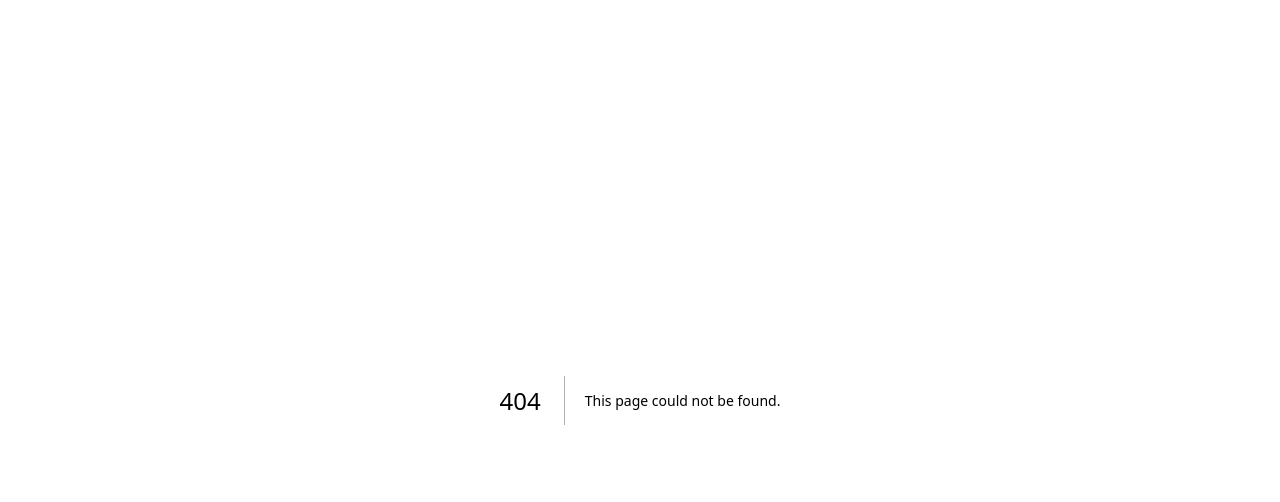
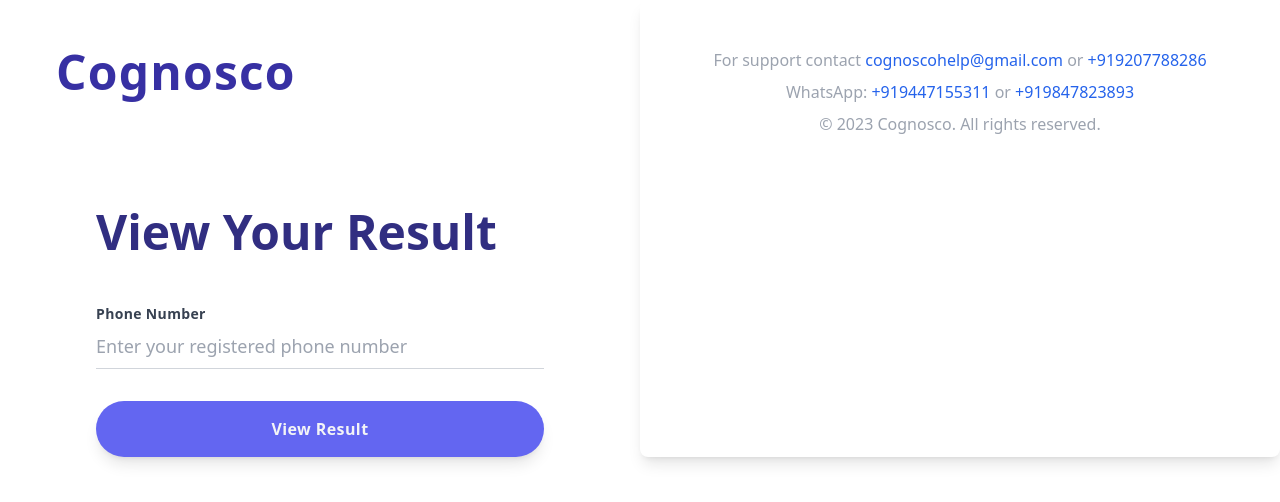
Before and after one commit to naaji-navas/railway, a Next.js app: page /rankresults in a window 1280 px wide. Before the commit this address had no page. Shown: the top 502 px of the page. Built offline with nearby package versions, Linux system fonts and the light colour scheme; no server answers.

Commit message:
add:View Result

```diff
--- a/src/common/UI/Landing/index.js
+++ b/src/common/UI/Landing/index.js
@@ -70,11 +70,17 @@ const Landing = () => {
               Login
             </Link> */}
             <Link
+              href="/rankresults"
+              className="inline-flex items-center justify-center px-4 py-2 text-base font-medium leading-6 text-white whitespace-no-wrap bg-blue-900 border border-transparent rounded-md shadow-sm hover:bg-indigo-500 focus:outline-none focus:ring-2 focus:ring-offset-2 focus:ring-indigo-600"
+            >
+              View Your Result
+            </Link>
+            <Link
               target="_blank"
               href="/assets/top-10.pdf"
               className="inline-flex items-center justify-center px-4 py-2 text-base font-medium leading-6 text-white whitespace-no-wrap bg-blue-500 border border-transparent rounded-md shadow-sm hover:bg-indigo-500 focus:outline-none focus:ring-2 focus:ring-offset-2 focus:ring-indigo-600"
             >
-             View Rank List
+            Rank List
             </Link>
             <Link
               target="_blank"
--- /dev/null
+++ b/src/common/UI/RankResults/Loader.jsx
@@ -0,0 +1,18 @@
+import React from 'react';
+import { css } from '@emotion/react';
+import { DotLoader } from 'react-spinners';
+
+const override = css`
+  display: block;
+  margin: 0 auto;
+`;
+
+const Loader = () => {
+  return (
+    <div className="flex justify-center items-center ">
+      <DotLoader color="#10B981" css={override} size={80} />
+    </div>
+  );
+};
+
+export default Loader;
--- /dev/null
+++ b/src/common/UI/RankResults/index.js
@@ -0,0 +1,164 @@
+import { useRouter } from "next/router";
+import { useEffect, useState } from "react";
+import Link from "next/link";
+
+const RankResults = () => {
+  const [user, setUser] = useState({});
+
+  const [formData, setFormData] = useState({
+    phone: "",
+  });
+  const [avl,setAvl]=useState(true)
+
+  const router = useRouter();
+
+  const apiUrl = process.env.NEXT_PUBLIC_API_URL;
+  const adminPassword = process.env.NEXT_PUBLIC_ADMIN_PASSWORD;
+  const adminUsername = process.env.NEXT_PUBLIC_ADMIN_USERNAME;
+
+
+  const handleChange = (e) => {
+    setFormData((prevData) => ({
+      ...prevData,
+      [e.target.name]: e.target.value,
+    }));
+  };
+const handleSubmit = async (event) => {
+  event.preventDefault();
+  try {
+    const params = new URLSearchParams();
+    params.append("username", formData.username);
+    params.append("password", formData.password);
+    const response = await fetch(apiUrl + `rank?phone=${formData.phone}`, {
+      method: "GET",
+      headers: {
+        "Content-Type": "application/x-www-form-urlencoded",
+        accept: "application/json",
+      },
+    });
+
+    const responseData = await response.json();
+    if (response.status==200) {
+      setAvl(true)
+      setUser(responseData)
+      console.log(user)
+    } else if (response.status==404 ){
+      setUser({})
+      setAvl(false)
+    }
+  } catch (error) {
+    console.log(error);
+  }
+};
+
+  return (
+
+    <div className="lg:flex">
+      <div className="lg:w-1/2 xl:max-w-screen-sm">
+        <div className="py-12 bg-indigo-100 lg:bg-white flex justify-center lg:justify-start lg:px-12">
+          <div className="cursor-pointer flex items-center">
+            <Link href="/">
+              <div className="text-5xl text-indigo-800 tracking-wide ml-2 font-bold">
+                Cognosco
+              </div>
+            </Link>
+          </div>
+        </div>
+        <div className="mt-10 px-12 sm:px-24 md:px-48 lg:px-12 lg:mt-16 xl:px-24 xl:max-w-2xl">
+          <h2
+            className="text-center text-4xl text-indigo-900 font-display font-semibold lg:text-left xl:text-5xl
+              xl:text-bold"
+          >
+            View Your Result
+          </h2>
+          <div className="mt-12">
+            <form onSubmit={handleSubmit}>
+              <div>
+                <div className="text-sm font-bold text-gray-700 tracking-wide">
+                  Phone Number
+                </div>
+                <input
+                  className="w-full text-lg py-2 border-b border-gray-300 focus:outline-none focus:border-indigo-500"
+                  value={formData.phone}
+                  name="phone"
+                  onChange={handleChange}
+                  type="tel"
+                  placeholder="Enter your registered phone number"
+                />
+              </div>
+
+              <div className="mt-8">
+                <button
+                  className="bg-indigo-500 text-gray-100 p-4 w-full rounded-full tracking-wide
+                          font-semibold font-display focus:outline-none focus:shadow-outline hover:bg-indigo-600
+                          shadow-lg"
+                >
+                  View Result
+                </button>
+              </div>
+            </form>
+
+          </div>
+        </div>
+      </div>
+
+
+      <div className="bg-white lg:w-1/2 xl:max-w-screen-sm rounded-lg shadow-lg p-6  md:max-w-[40%] ">
+          {!avl?
+      <p>No Results found for the specified phone number</p>:<></>
+      }
+       {!(Object.keys(user).length === 0 && user.constructor === Object)?
+          <div className="grid grid-cols-2 justify-center align-middle md:grid-cols-2 gap-4">
+            <div className="font-semibold">Name:</div>
+            <div className="truncate">{user.name}</div>
+            <div className="font-semibold">Rank:</div>
+            <div className="truncate">{user.rank}</div>
+            <div className="font-semibold">Total Right Answers:</div>
+            <div className="truncate">{user.tot_right}</div>
+            <div className="font-semibold">Total Wrong Answers:</div>
+            <div className="truncate">{user.tot_wrong}</div>
+            <div className="font-semibold">Total Marks:</div>
+            <div className="truncate">{user.tot_marks}</div>
+          </div>
+          :<></>}
+
+
+   <br></br>
+
+          <p className="flex gap-2 flex-col justify-center text-base leading-6 text-center text-gray-400">
+            <div>
+              For support contact{" "}
+              <a className="text-blue-600" href="mailto:cognoscohelp@gmail.com">
+                cognoscohelp@gmail.com
+              </a>{" "}
+              or{" "}
+              <a className="text-blue-600" href="tel:+919207788286">
+                +919207788286
+              </a>
+            </div>
+            <div>
+              WhatsApp:{" "}
+              <a
+                href="https://wa.me/+919447155311"
+                className="text-blue-600"
+                target="_blank"
+              >
+                +919447155311
+              </a>{" "}
+              or{" "}
+              <a
+                href="http://wa.me/+919847823893"
+                className="text-blue-600"
+                target="_blank"
+              >
+                +919847823893
+              </a>
+            </div>
+            © 2023 Cognosco. All rights reserved.
+          </p>
+        </div>
+
+    </div>
+  );
+};
+export default RankResults;
--- /dev/null
+++ b/src/pages/rankresults/index.js
@@ -0,0 +1,12 @@
+import RankResults from "@/common/UI/RankResults";
+import React from "react";
+
+const index = () => {
+  return (
+    <div>
+      <RankResults />
+    </div>
+  );
+};
+
+export default index;
```
